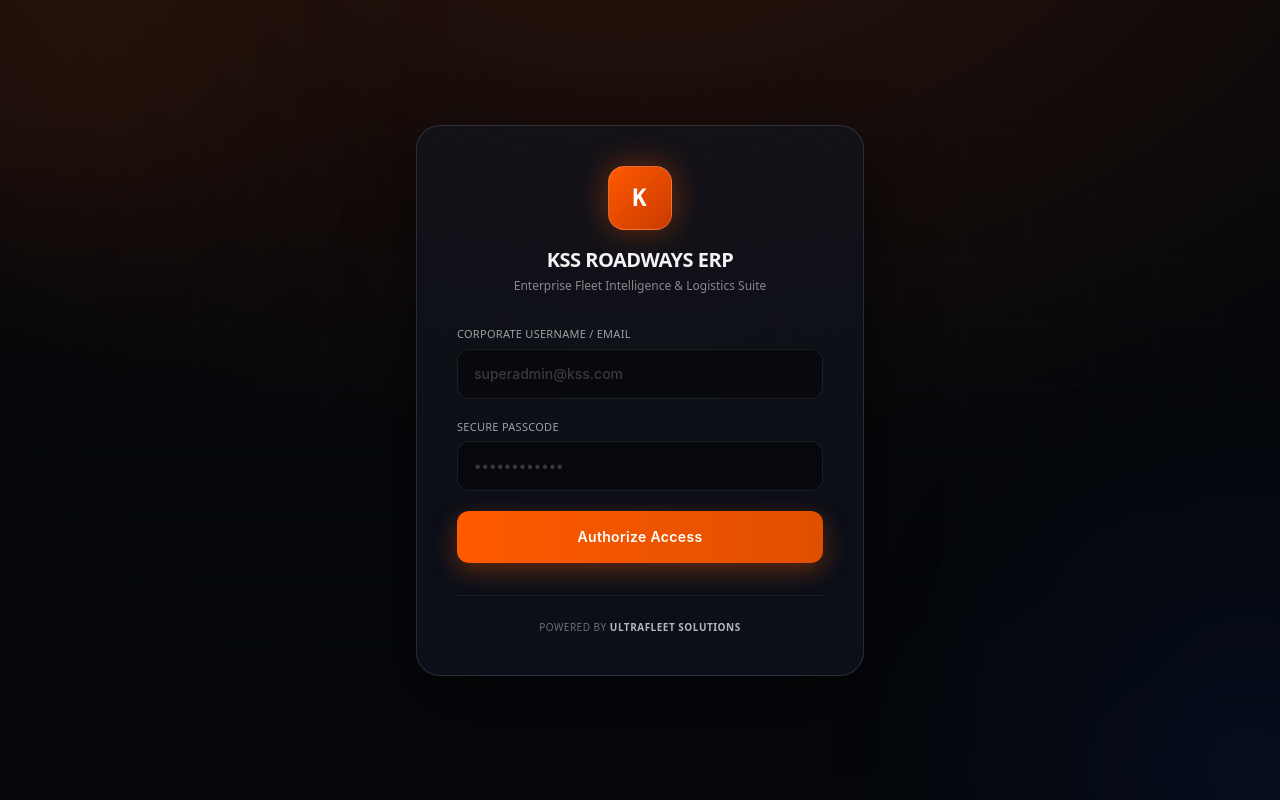
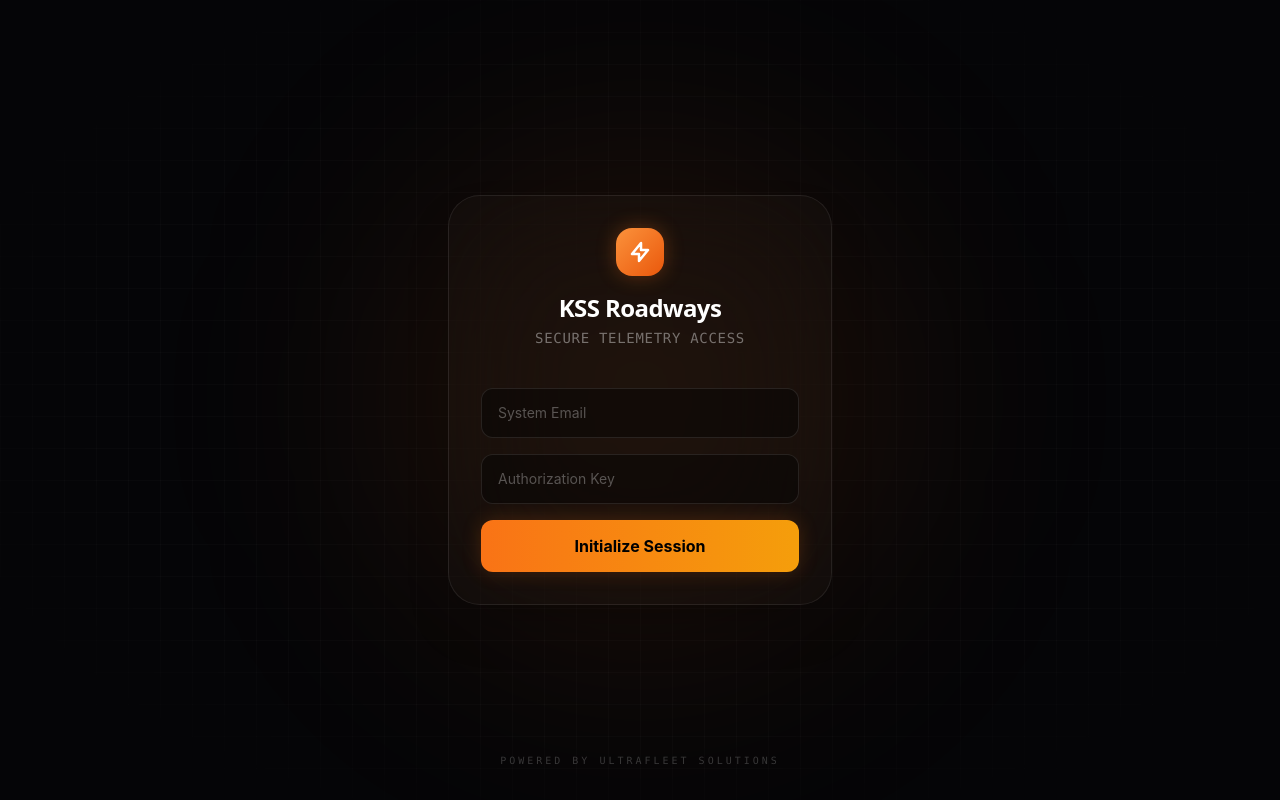
Before and after one commit to Poovin10/kss-roadways-erp, a Next.js app: page /auth/login in a window 1280 px wide. Built offline with nearby package versions, Linux system fonts and the light colour scheme.

Commit message:
UI: Deploy iOS Liquidglass Telemetry Login Screen and Logout mechanics

```diff
--- a/app/auth/login/page.tsx
+++ b/app/auth/login/page.tsx
@@ -1,5 +1,98 @@
-import LoginForm from "@/components/login-form";
+"use client";
+
+import { useState } from "react";
+import { useRouter } from "next/navigation";
+import { createClient } from "@/lib/supabase/client";
 
 export default function LoginPage() {
-  return <LoginForm />;
+  const [email, setEmail] = useState("");
+  const [password, setPassword] = useState("");
+  const [error, setError] = useState<string | null>(null);
+  const [loading, setLoading] = useState(false);
+  const router = useRouter();
+  const supabase = createClient();
+
+  const handleLogin = async (e: React.FormEvent) => {
+    e.preventDefault();
+    setLoading(true);
+    setError(null);
+
+    const { error } = await supabase.auth.signInWithPassword({
+      email,
+      password,
+    });
+
+    if (error) {
+      setError(error.message);
+      setLoading(false);
+    } else {
+      router.push("/");
+      router.refresh();
+    }
+  };
+
+  return (
+    <div className="min-h-screen bg-[#050507] flex flex-col justify-center items-center relative overflow-hidden font-sans">
+      {/* Telemetry Grid Background */}
+      <div className="absolute inset-0 bg-[linear-gradient(rgba(255,255,255,0.02)_1px,transparent_1px),linear-gradient(90deg,rgba(255,255,255,0.02)_1px,transparent_1px)] bg-[size:32px_32px] [mask-image:radial-gradient(ellipse_60%_60%_at_50%_50%,#000_70%,transparent_100%)] pointer-events-none" />
+
+      {/* Orange Ambient Glow */}
+      <div className="absolute top-1/2 left-1/2 -translate-x-1/2 -translate-y-1/2 w-[500px] h-[500px] bg-orange-500/10 rounded-full blur-[120px] pointer-events-none" />
+
+      {/* Liquidglass Panel */}
+      <div className="w-full max-w-sm mx-auto p-8 rounded-[32px] bg-white/[0.02] backdrop-blur-3xl border border-white/[0.08] shadow-2xl relative z-10">
+        <div className="mb-10 text-center">
+          <div className="w-12 h-12 rounded-2xl bg-gradient-to-br from-orange-400 to-orange-600 mx-auto flex items-center justify-center shadow-[0_0_20px_rgba(249,115,22,0.3)] mb-4">
+            <svg className="w-6 h-6 text-white" fill="none" stroke="currentColor" viewBox="0 0 24 24">
+              <path strokeLinecap="round" strokeLinejoin="round" strokeWidth={2.5} d="M13 10V3L4 14h7v7l9-11h-7z" />
+            </svg>
+          </div>
+          <h1 className="text-2xl font-bold text-white tracking-tight">KSS Roadways</h1>
+          <p className="text-sm text-white/40 mt-1 font-mono uppercase tracking-wider">Secure Telemetry Access</p>
+        </div>
+
+        <form onSubmit={handleLogin} className="space-y-4">
+          <div>
+            <input
+              type="email"
+              placeholder="System Email"
+              value={email}
+              onChange={(e) => setEmail(e.target.value)}
+              className="w-full bg-black/40 border border-white/10 rounded-xl px-4 py-3.5 text-white placeholder:text-white/30 focus:outline-none focus:border-orange-500/50 focus:ring-1 focus:ring-orange-500/50 transition-all font-mono text-sm"
+              required
+            />
+          </div>
+          <div>
+            <input
+              type="password"
+              placeholder="Authorization Key"
+              value={password}
+              onChange={(e) => setPassword(e.target.value)}
+              className="w-full bg-black/40 border border-white/10 rounded-xl px-4 py-3.5 text-white placeholder:text-white/30 focus:outline-none focus:border-orange-500/50 focus:ring-1 focus:ring-orange-500/50 transition-all font-mono text-sm"
+              required
+            />
+          </div>
+
+          {error && (
+            <div className="p-3 rounded-lg bg-rose-500/10 border border-rose-500/20 text-rose-400 text-xs font-mono text-center">
+              {error}
+            </div>
+          )}
+
+          <button
+            type="submit"
+            disabled={loading}
+            className="w-full bg-gradient-to-r from-orange-500 to-amber-500 hover:from-orange-400 hover:to-amber-400 text-black font-bold py-3.5 rounded-xl transition-all shadow-[0_0_20px_rgba(249,115,22,0.2)] hover:shadow-[0_0_30px_rgba(249,115,22,0.4)] disabled:opacity-50 disabled:cursor-not-allowed mt-2"
+          >
+            {loading ? "Authenticating..." : "Initialize Session"}
+          </button>
+        </form>
+      </div>
+
+      {/* Watermark */}
+      <div className="absolute bottom-8 text-[10px] text-white/20 font-mono uppercase tracking-[0.3em]">
+        Powered by Ultrafleet Solutions
+      </div>
+    </div>
+  );
 }
--- /dev/null
+++ b/components/LogoutButton.tsx
@@ -0,0 +1,24 @@
+"use client";
+
+import { useRouter } from "next/navigation";
+import { createClient } from "@/lib/supabase/client";
+
+export function LogoutButton() {
+  const router = useRouter();
+  const supabase = createClient();
+
+  const handleLogout = async () => {
+    await supabase.auth.signOut();
+    router.push("/auth/login");
+    router.refresh();
+  };
+
+  return (
+    <button
+      onClick={handleLogout}
+      className="px-4 py-2 rounded-lg bg-white/[0.03] hover:bg-rose-500/10 border border-white/[0.08] hover:border-rose-500/30 text-white/60 hover:text-rose-400 text-sm font-mono transition-all backdrop-blur-xl"
+    >
+      TERMINATE SESSION
+    </button>
+  );
+}
```
